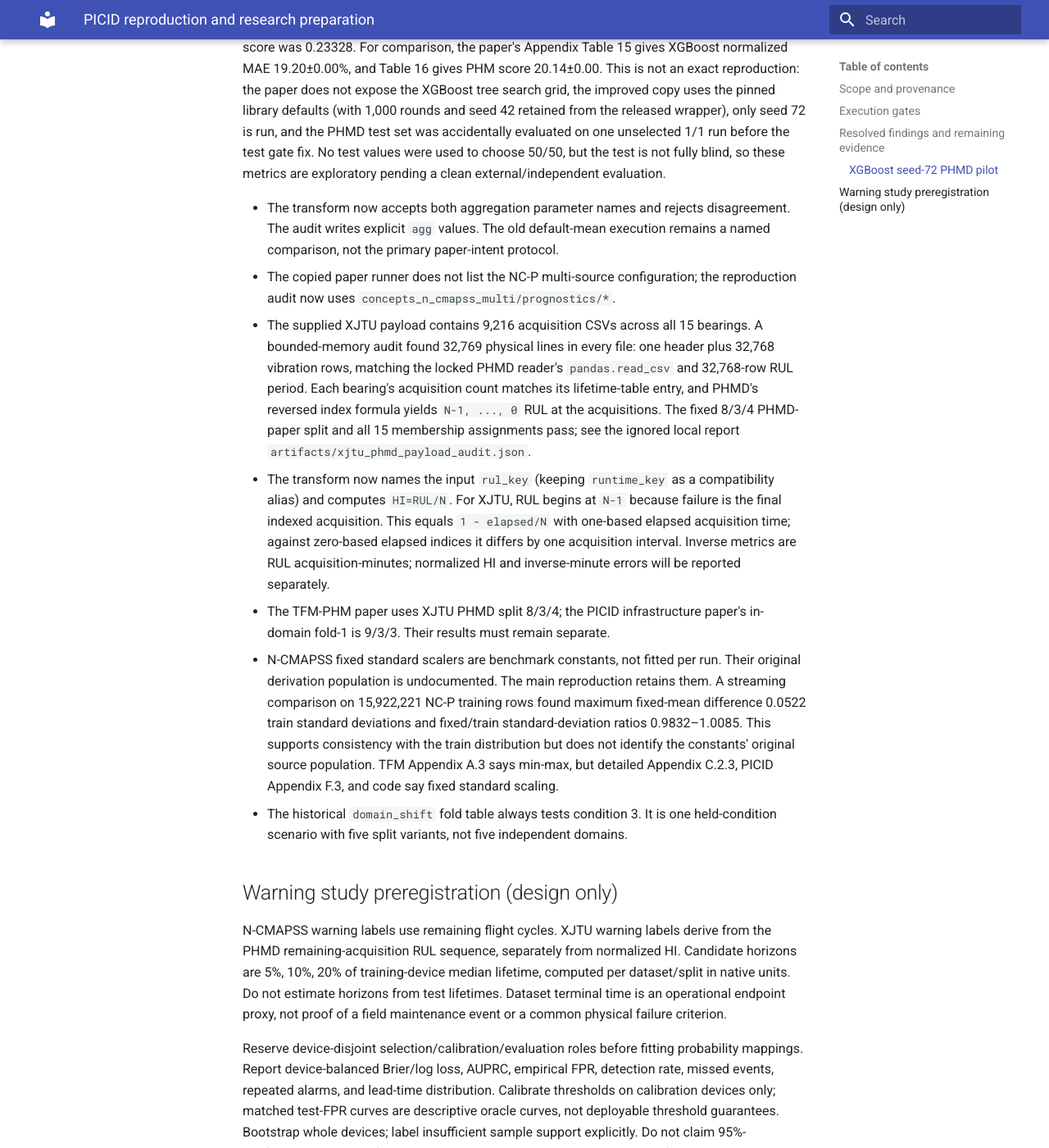
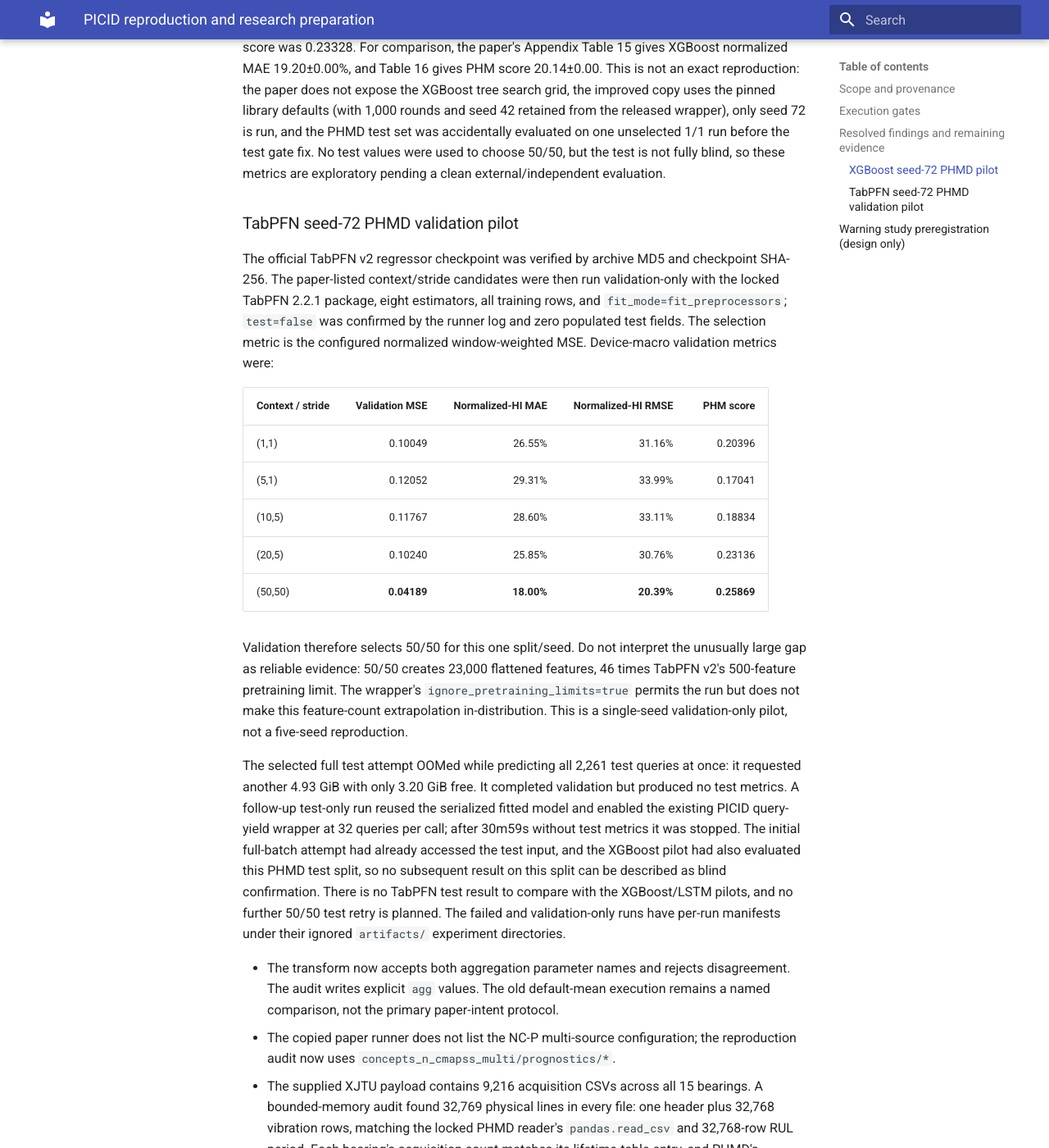
Before and after one commit to xiongjiatao/PICID-NEW, an MkDocs documentation site: the page built from docs/research/PICID_REPRODUCTION.md, in a window 1280 px wide and 1400 px high, scrolled down 2416 px. Shown: the whole window at 82% size. Built offline with MkDocs 1.6.1 and Material for MkDocs 9.7.7, drawn with Linux system fonts in a browser that asks for light colours.

Commit message:
docs(research): record TabPFN XJTU pilot limits

```diff
--- a/docs/research/PICID_REPRODUCTION.md
+++ b/docs/research/PICID_REPRODUCTION.md
@@ -103,6 +103,43 @@ was accidentally evaluated on one unselected 1/1 run before the test gate fix.
 No test values were used to choose 50/50, but the test is not fully blind, so
 these metrics are exploratory pending a clean external/independent evaluation.
 
+### TabPFN seed-72 PHMD validation pilot
+
+The official TabPFN v2 regressor checkpoint was verified by archive MD5 and
+checkpoint SHA-256. The paper-listed context/stride candidates were then run
+validation-only with the locked TabPFN 2.2.1 package, eight estimators, all
+training rows, and `fit_mode=fit_preprocessors`; `test=false` was confirmed by
+the runner log and zero populated test fields. The selection metric is the
+configured normalized window-weighted MSE. Device-macro validation metrics
+were:
+
+| Context / stride | Validation MSE | Normalized-HI MAE | Normalized-HI RMSE | PHM score |
+|---|---:|---:|---:|---:|
+| (1,1) | 0.10049 | 26.55% | 31.16% | 0.20396 |
+| (5,1) | 0.12052 | 29.31% | 33.99% | 0.17041 |
+| (10,5) | 0.11767 | 28.60% | 33.11% | 0.18834 |
+| (20,5) | 0.10240 | 25.85% | 30.76% | 0.23136 |
+| (50,50) | **0.04189** | **18.00%** | **20.39%** | **0.25869** |
+
+Validation therefore selects 50/50 for this one split/seed. Do not interpret
+the unusually large gap as reliable evidence: 50/50 creates 23,000 flattened
+features, 46 times TabPFN v2's 500-feature pretraining limit. The wrapper's
+`ignore_pretraining_limits=true` permits the run but does not make this
+feature-count extrapolation in-distribution. This is a single-seed
+validation-only pilot, not a five-seed reproduction.
+
+The selected full test attempt OOMed while predicting all 2,261 test queries at
+once: it requested another 4.93 GiB with only 3.20 GiB free. It completed
+validation but produced no test metrics. A follow-up test-only run reused the
+serialized fitted model and enabled the existing PICID query-yield wrapper at
+32 queries per call; after 30m59s without test metrics it was stopped. The
+initial full-batch attempt had already accessed the test input, and the XGBoost
+pilot had also evaluated this PHMD test split, so no subsequent result on this
+split can be described as blind confirmation. There is no TabPFN test result
+to compare with the XGBoost/LSTM pilots, and no further 50/50 test retry is
+planned. The failed and validation-only runs have per-run manifests under their
+ignored `artifacts/` experiment directories.
+
 - The transform now accepts both aggregation parameter names and rejects
   disagreement. The audit writes explicit `agg` values. The old default-mean
   execution remains a named comparison, not the primary paper-intent protocol.
```
Also changed, not shown: docs/research/BOOTSTRAP_STATUS.md (+17 -5 lines).
